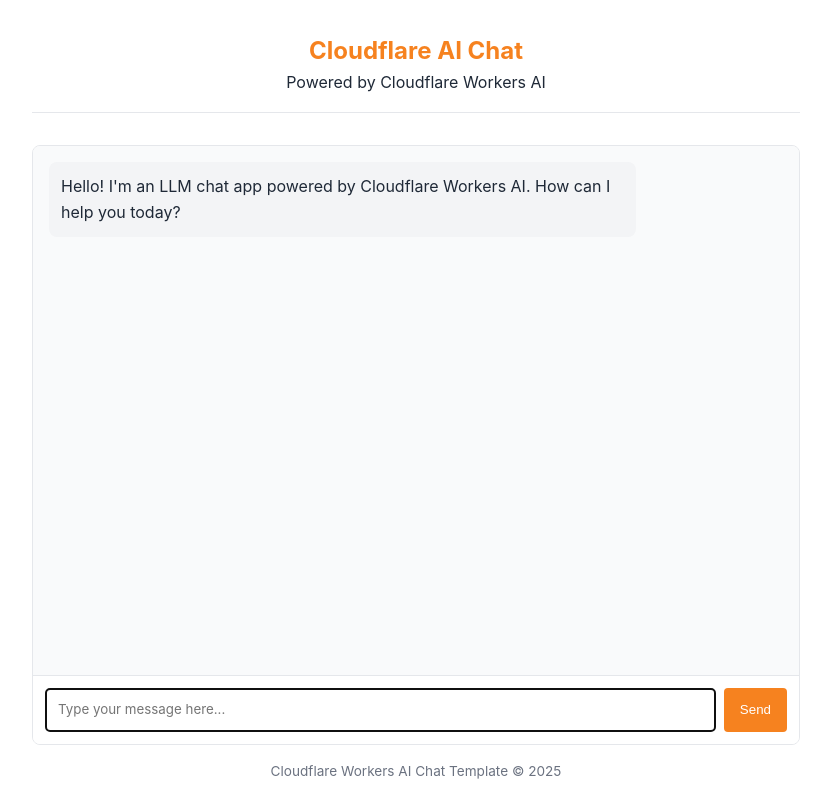
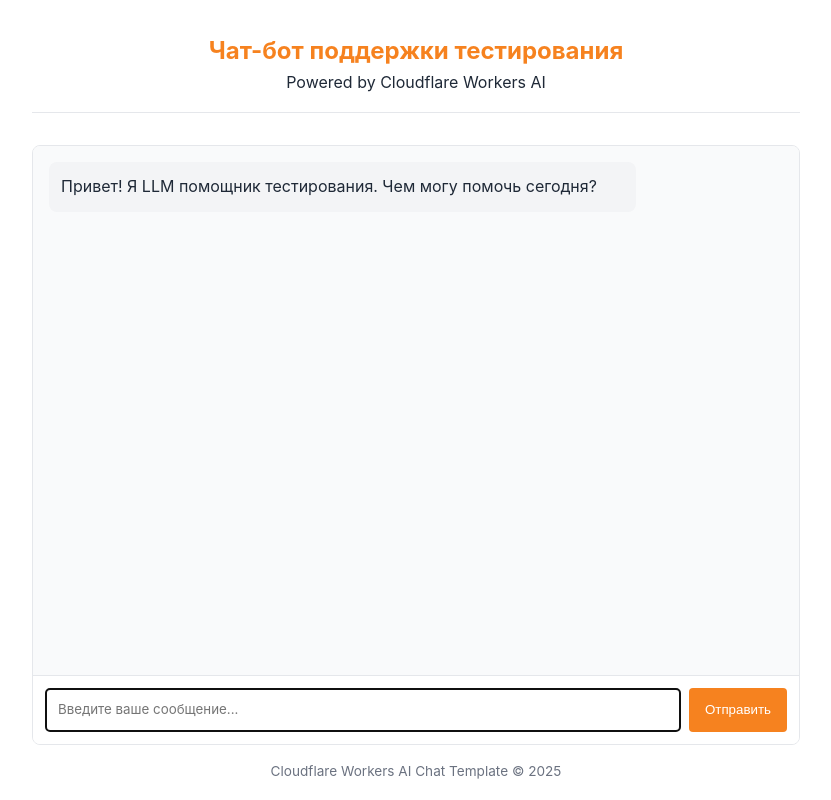
Before and after one commit to CvCvCvv/llm-chat-testing-support, a website: page public/index.html in a window 1280 px wide. Shown: the whole page, without its empty margins (224-1055 px from the left). Drawn offline with Linux system fonts and the light colour scheme.

Commit message:
system prompt

```diff
--- a/public/chat.js
+++ b/public/chat.js
@@ -16,7 +16,7 @@
   {
     role: "assistant",
     content:
-      "Hello! I'm an LLM chat app powered by Cloudflare Workers AI. How can I help you today?",
+      "Привет! Я LLM помощник тестирования. Чем могу помочь сегодня?",
   },
 ];
 let isProcessing = false;
--- a/public/index.html
+++ b/public/index.html
@@ -3,7 +3,7 @@
   <head>
     <meta charset="UTF-8" />
     <meta name="viewport" content="width=device-width, initial-scale=1.0" />
-    <title>LLM Chat App</title>
+    <title>LLM Чат</title>
     <style>
       :root {
         --primary-color: #f6821f;
@@ -138,7 +138,7 @@
   </head>
   <body>
     <header>
-      <h1>Cloudflare AI Chat</h1>
+      <h1>Чат-бот поддержки тестирования</h1>
       <p>Powered by Cloudflare Workers AI</p>
     </header>
 
@@ -146,24 +146,23 @@
       <div id="chat-messages" class="chat-messages">
         <div class="message assistant-message">
           <p>
-            Hello! I'm an LLM chat app powered by Cloudflare Workers AI. How can
-            I help you today?
+            Привет! Я LLM помощник тестирования. Чем могу помочь сегодня?
           </p>
         </div>
       </div>
 
       <div class="typing-indicator" id="typing-indicator">
-        AI is thinking...
+        AI думает...
       </div>
 
       <div class="message-input">
         <textarea
           id="user-input"
-          placeholder="Type your message here..."
+          placeholder="Введите ваше сообщение..."
           rows="1"
           autofocus
         ></textarea>
-        <button id="send-button">Send</button>
+        <button id="send-button">Отправить</button>
       </div>
     </div>
 
```
Also changed, not shown: src/index.ts (+1 -1 lines).
